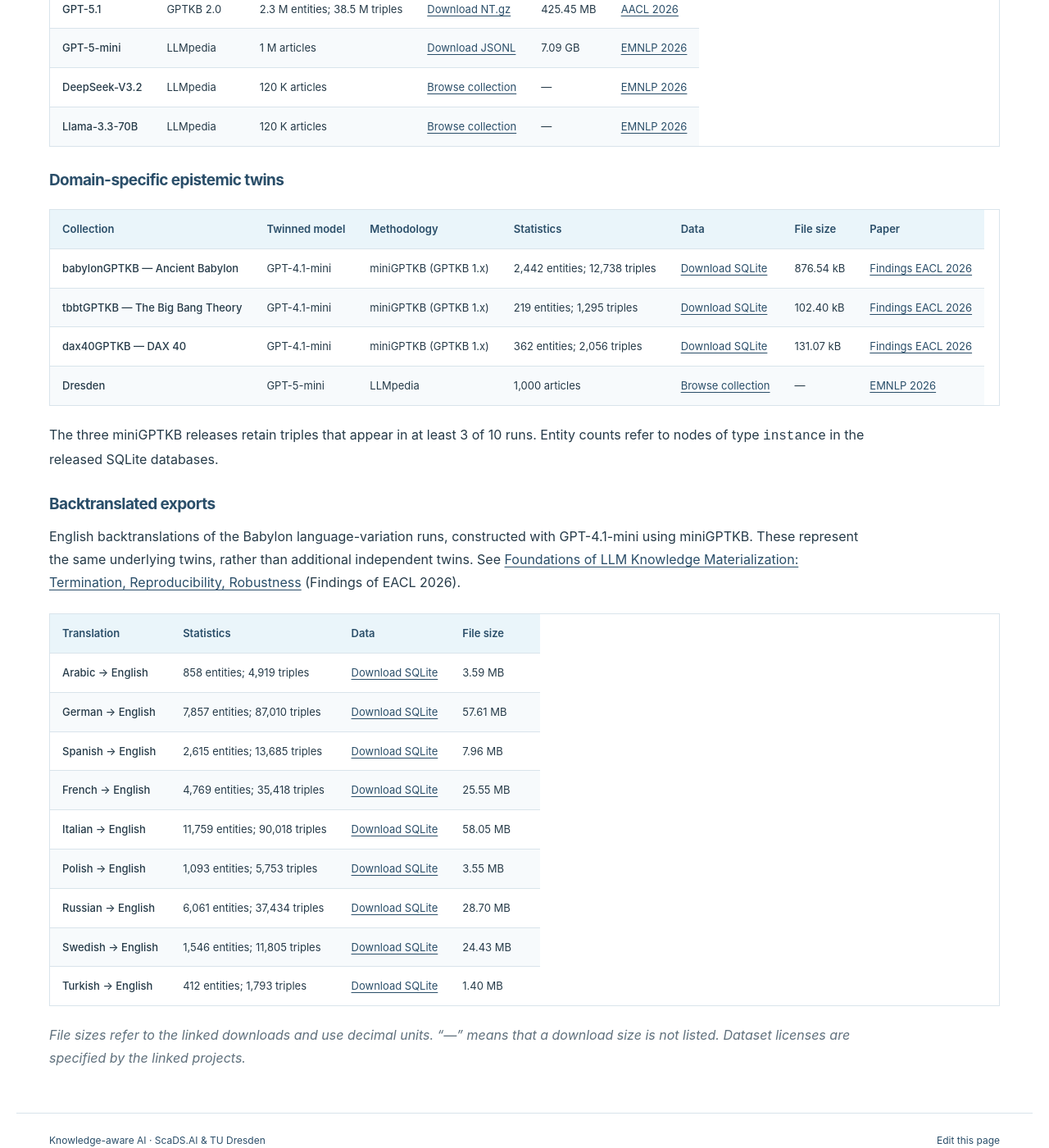
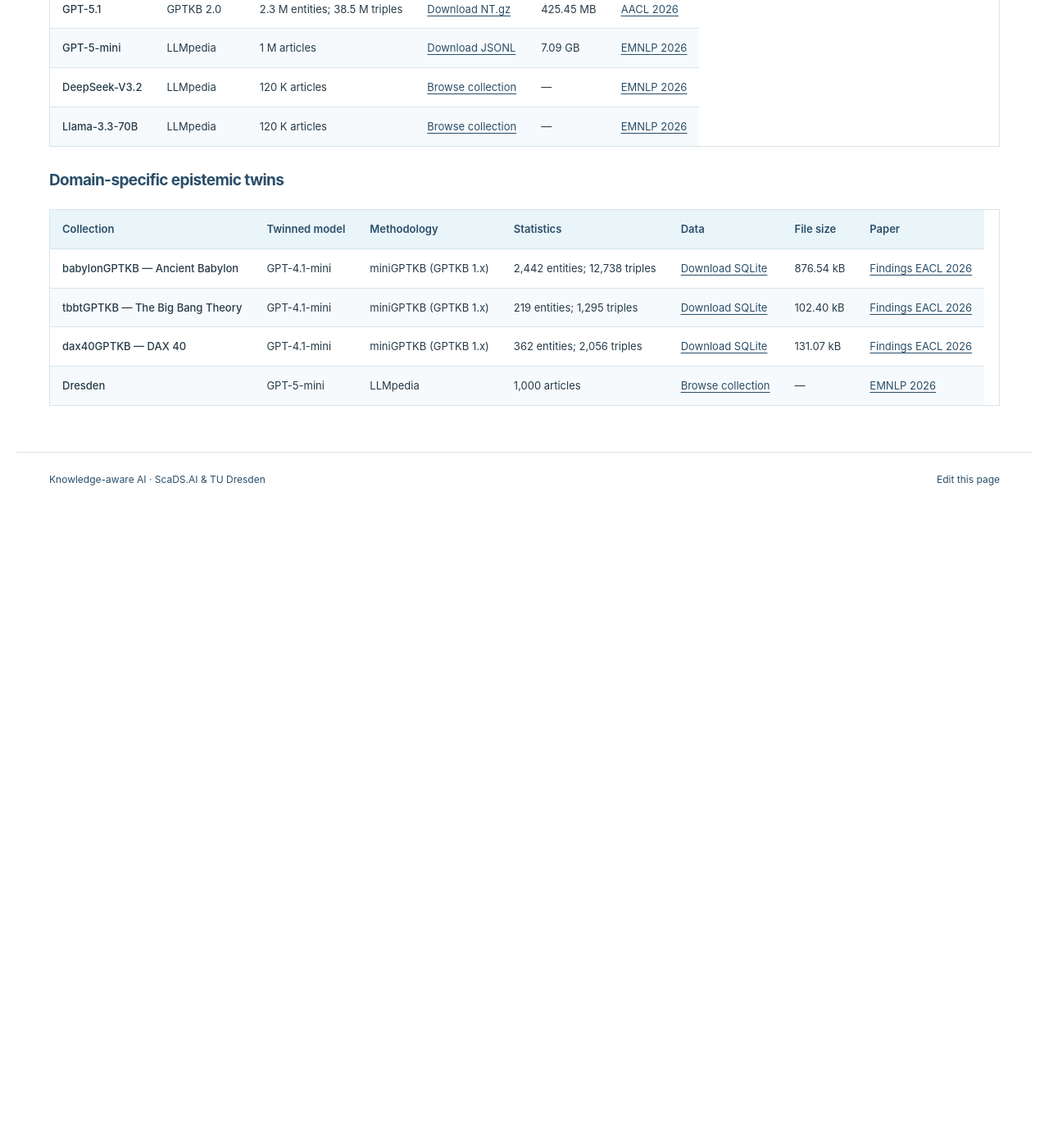
Before and after one commit to Knowledge-aware-AI/epistemic-twins, a Jekyll site: the page built from index.md, in a window 1280 px wide and 1400 px high, scrolled down 1051 px. Shown: the whole window at 82% size. Built offline with Jekyll 4.4.1, drawn with Linux system fonts in a browser that asks for light colours; after the commit the page ends 1681 px from its top, so only the background shows below that.

Commit message:
Update index.md

```diff
--- a/index.md
+++ b/index.md
@@ -32,23 +32,3 @@ From [*Epistemic Twins: Enabling a Symbolic Science of Language Model Knowledge*
 | tbbtGPTKB — The Big Bang Theory | GPT-4.1-mini | miniGPTKB (GPTKB 1.x) | 219 entities; 1,295 triples | [Download SQLite](https://github.com/Knowledge-aware-AI/miniGPTKB/raw/refs/heads/main/KBs/tbbtGPTKB/tbbtGPTKB.db) | 102.40 kB | [Findings EACL 2026](https://aclanthology.org/2026.findings-eacl.113/) |
 | dax40GPTKB — DAX 40 | GPT-4.1-mini | miniGPTKB (GPTKB 1.x) | 362 entities; 2,056 triples | [Download SQLite](https://github.com/Knowledge-aware-AI/miniGPTKB/raw/refs/heads/main/KBs/dax40GPTKB/dax40GPTKB.db) | 131.07 kB | [Findings EACL 2026](https://aclanthology.org/2026.findings-eacl.113/) |
 | Dresden | GPT-5-mini | LLMpedia | 1,000 articles | [Browse collection](https://llmpedia.net/dresden/index.html) | — | [EMNLP 2026](https://arxiv.org/abs/2603.24080) |
-
-The three miniGPTKB releases retain triples that appear in at least 3 of 10 runs. Entity counts refer to nodes of type `instance` in the released SQLite databases.
-
-### Backtranslated exports
-
-English backtranslations of the Babylon language-variation runs, constructed with GPT-4.1-mini using miniGPTKB. These represent the same underlying twins, rather than additional independent twins. See [Foundations of LLM Knowledge Materialization: Termination, Reproducibility, Robustness](https://aclanthology.org/2026.findings-eacl.113/) (Findings of EACL 2026).
-
-| Translation | Statistics | Data | File size |
-| --- | --- | --- | --- |
-| Arabic → English | 858 entities; 4,919 triples | [Download SQLite](https://github.com/Knowledge-aware-AI/miniGPTKB/raw/refs/heads/main/KBs/_experiment_runs/lang_variation/backtranslation_EN/babylonGPTKB_AR-EN_20250930_113239.db) | 3.59 MB |
-| German → English | 7,857 entities; 87,010 triples | [Download SQLite](https://github.com/Knowledge-aware-AI/miniGPTKB/raw/refs/heads/main/KBs/_experiment_runs/lang_variation/backtranslation_EN/babylonGPTKB_DE-EN_20250630_100431.db) | 57.61 MB |
-| Spanish → English | 2,615 entities; 13,685 triples | [Download SQLite](https://github.com/Knowledge-aware-AI/miniGPTKB/raw/refs/heads/main/KBs/_experiment_runs/lang_variation/backtranslation_EN/babylonGPTKB_ES-EN_20250616_091934.db) | 7.96 MB |
-| French → English | 4,769 entities; 35,418 triples | [Download SQLite](https://github.com/Knowledge-aware-AI/miniGPTKB/raw/refs/heads/main/KBs/_experiment_runs/lang_variation/backtranslation_EN/babylonGPTKB_FR-EN_20250627_151851.db) | 25.55 MB |
-| Italian → English | 11,759 entities; 90,018 triples | [Download SQLite](https://github.com/Knowledge-aware-AI/miniGPTKB/raw/refs/heads/main/KBs/_experiment_runs/lang_variation/backtranslation_EN/babylonGPTKB_IT-EN_20250628_132420.db) | 58.05 MB |
-| Polish → English | 1,093 entities; 5,753 triples | [Download SQLite](https://github.com/Knowledge-aware-AI/miniGPTKB/raw/refs/heads/main/KBs/_experiment_runs/lang_variation/backtranslation_EN/babylonGPTKB_PO-EN_20250623_102904.db) | 3.55 MB |
-| Russian → English | 6,061 entities; 37,434 triples | [Download SQLite](https://github.com/Knowledge-aware-AI/miniGPTKB/raw/refs/heads/main/KBs/_experiment_runs/lang_variation/backtranslation_EN/babylonGPTKB_RU-EN_20250612_163509.db) | 28.70 MB |
-| Swedish → English | 1,546 entities; 11,805 triples | [Download SQLite](https://github.com/Knowledge-aware-AI/miniGPTKB/raw/refs/heads/main/KBs/_experiment_runs/lang_variation/backtranslation_EN/babylonGPTKB_SV-EN_20250703_095332.db) | 24.43 MB |
-| Turkish → English | 412 entities; 1,793 triples | [Download SQLite](https://github.com/Knowledge-aware-AI/miniGPTKB/raw/refs/heads/main/KBs/_experiment_runs/lang_variation/backtranslation_EN/babylonGPTKB_TR-EN_20250620_104047.db) | 1.40 MB |
-
-*File sizes refer to the linked downloads and use decimal units. “—” means that a download size is not listed. Dataset licenses are specified by the linked projects.*
```
